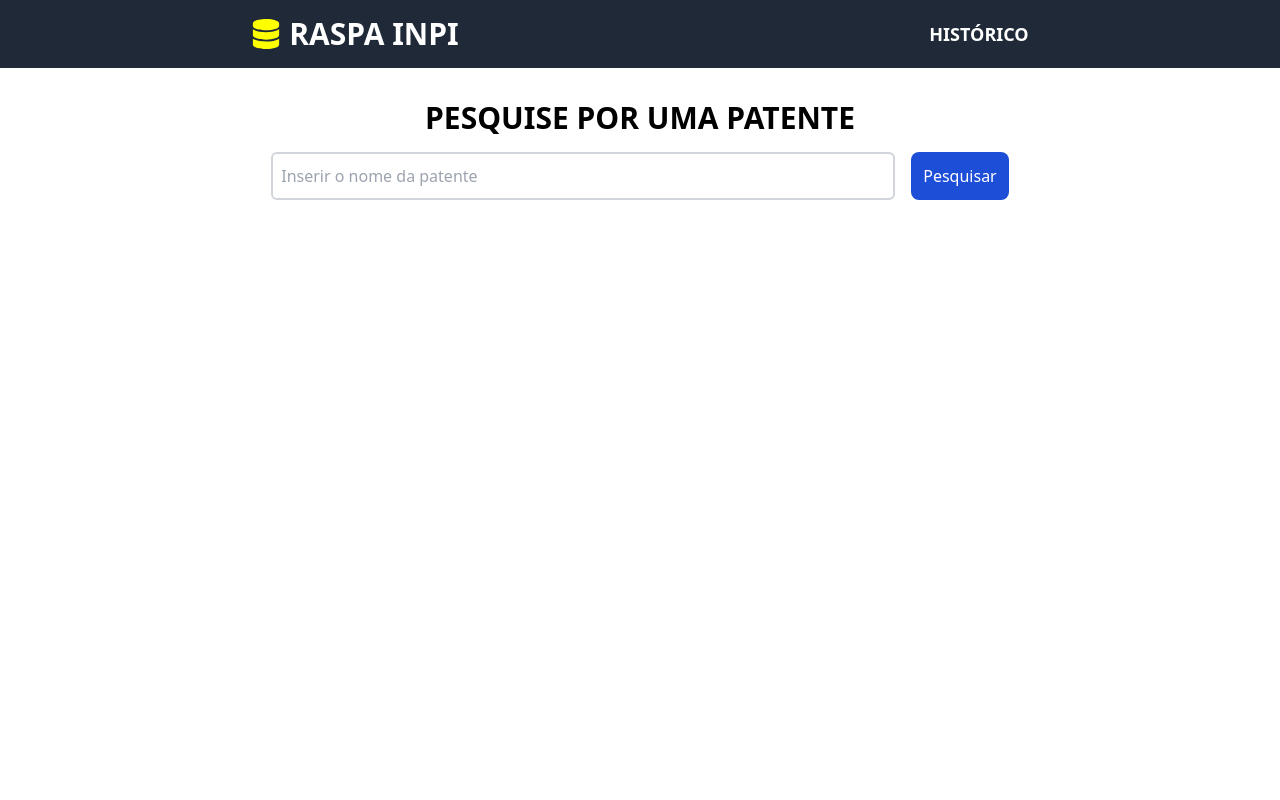
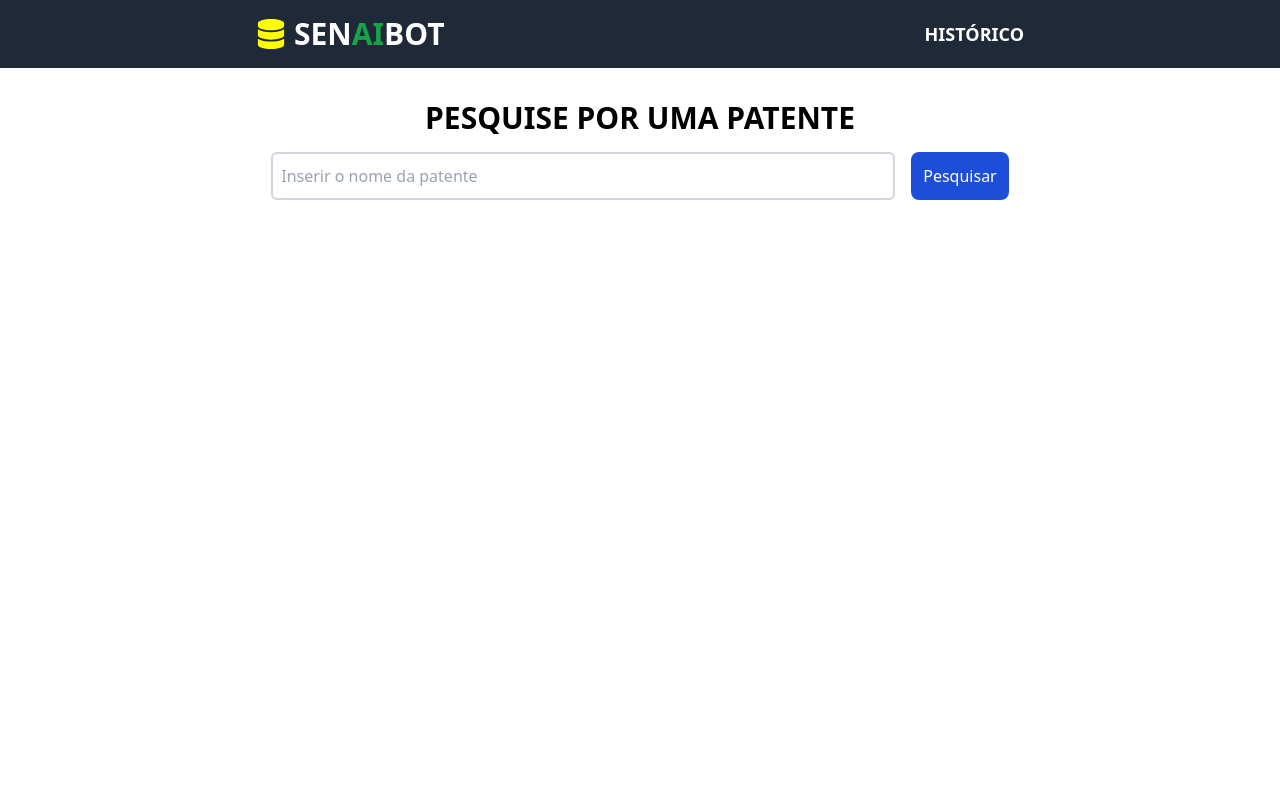
Before and after one commit to mateusfernandesvn/patentia, a React (Vite) app in the folder frontend/: page / in a window 1280 px wide. Shown: the top 800 px of the page. Built offline with nearby package versions, Linux system fonts and the light colour scheme.

Commit message:
Mudança do titulo do proejto

```diff
--- a/frontend/src/components/header/index.tsx
+++ b/frontend/src/components/header/index.tsx
@@ -4,11 +4,11 @@ import { Link } from "react-router-dom";
 export function Header() {
   return (
     <div>
-      <header className="text-3xl uppercase font-bold text-center bg-gray-800 text-white p-4 h-22 ">
+      <header className="text-3xl uppercase  font-bold text-center bg-gray-800 text-white p-4 h-22 ">
         <nav className="flex justify-around items-center">
         <span className="flex items-center justify-center">
         <FaDatabase  size={30} color="yellow" className="mr-2"/>
-        <Link to="/"  className="text-3xl text-white hover:text-slate-300 transition-all duration-300">Raspa INPI</Link>
+        <Link to="/"  className="text-3xl text-white hover:text-slate-300 transition-all duration-300">Sen<span className="text-green-600">ai</span>Bot</Link>
         </span>
         <Link to="/historico" className="text-lg text-white hover:text-slate-300 transition-all duration-300">Histórico</Link>
         </nav>
--- a/frontend/src/pages/home/index.tsx
+++ b/frontend/src/pages/home/index.tsx
@@ -23,7 +23,7 @@ export function Home() {
     });
       setData(response.data);
     } catch (error) {
-      setError("Erro ao buscar dados. Tente novamente mais tarde.");
+      setError("Erro ao buscar dados. Tente novamente.");
       console.log(error);
 
     } finally {
```
Also changed, not shown: 1 other file (tests, documents, lock files or other folders).
